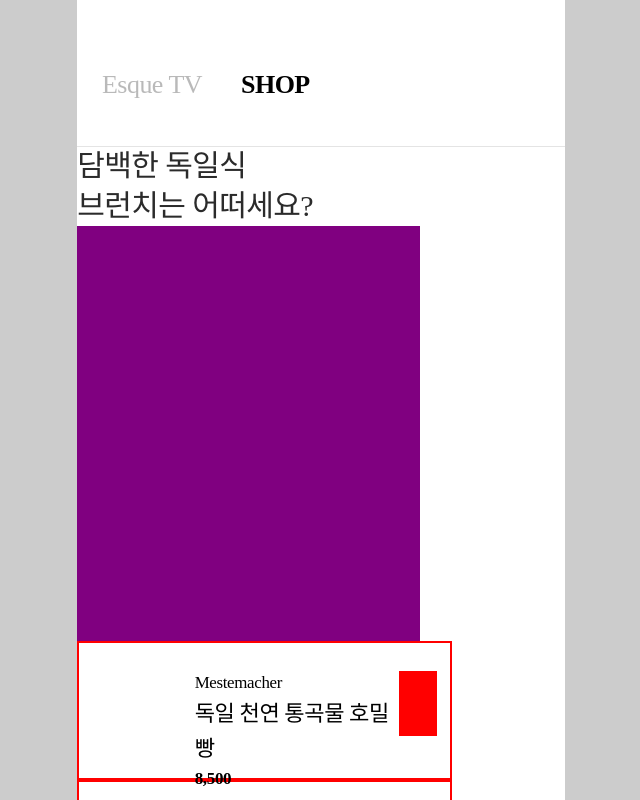
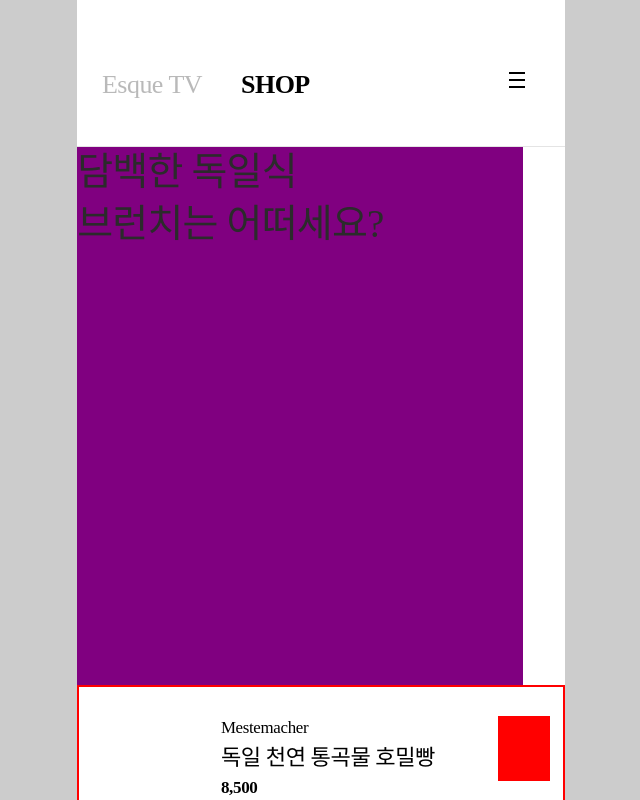
Before and after one commit to puba5/esque-frontend, a Next.js app: page /shop in a window 1280 px wide. Shown: the top 800 px of the page, without its empty margins (319-959 px from the left). Built offline with nearby package versions, Linux system fonts and the light colour scheme; a web font is replaced by a local one.

Commit message:
style : css 옵션 이름 수정
css 옵션 이름 수정 및 헤더 바뀐  디자인 수정

```diff
--- a/src/components/atoms/Btn/hamberger.tsx
+++ b/src/components/atoms/Btn/hamberger.tsx
@@ -11,9 +11,9 @@ export default function Hamberger({ size, color }) {
         fill="none"
         xmlns="http://www.w3.org/2000/svg"
       >
-        <path d="M7 8H23" stroke={color} stroke-width="2" />
-        <path d="M7 15H23" stroke={color} stroke-width="2" />
-        <path d="M7 22H23" stroke={color} stroke-width="2" />
+        <path d="M7 8H23" stroke={color} strokeWidth="2" />
+        <path d="M7 15H23" stroke={color} strokeWidth="2" />
+        <path d="M7 22H23" stroke={color} strokeWidth="2" />
       </svg>
     </Wrapper>
   );
--- a/src/components/atoms/bar/hamberger_divider.tsx
+++ b/src/components/atoms/bar/hamberger_divider.tsx
@@ -5,7 +5,7 @@ export default function HambergerDivider() {
   return (
     <Wrapper>
       <svg width="10" height="2" viewBox="0 0 10 2" fill="none" xmlns="http://www.w3.org/2000/svg">
-        <path fill-rule="evenodd" clip-rule="evenodd" d="M10 1.5H0V0.5H10V1.5Z" fill="white" />
+        <path fillRule="evenodd" clipRule="evenodd" d="M10 1.5H0V0.5H10V1.5Z" fill="white" />
       </svg>
     </Wrapper>
   );
--- a/src/components/organisms/Header/shopHeader.tsx
+++ b/src/components/organisms/Header/shopHeader.tsx
@@ -7,7 +7,7 @@ export default function ShopHeader() {
     <Wrapper>
       <EsqueTV>Esque TV</EsqueTV>
       <Shop>SHOP</Shop>
-      <Hamberger size={1} color={"white"}></Hamberger>
+      <Hamberger size={1} color={"black"}></Hamberger>
     </Wrapper>
   );
 }
--- a/src/components/organisms/Header/videoHeader.tsx
+++ b/src/components/organisms/Header/videoHeader.tsx
@@ -5,7 +5,6 @@ import Hamberger from "@src/components/atoms/Btn/hamberger";
 export default function VideoHeader(props) {
   const { isMenu, setIsMenu } = props;
   const onClickButton = () => {
-    console.log(isMenu);
     if (isMenu == 1) {
       setIsMenu(0);
     }
@@ -34,10 +33,10 @@ const Wrapper = styled.div`
   z-index: 1;
   position: fixed;
   width: 100%;
-  height: 29.1rem;
+  height: 16.5rem;
   color: white;
   background-color: #fff;
-  padding-top: 5rem;
+  padding-top: 0.7rem;
   background: linear-gradient(
     180deg,
     rgba(2, 2, 2, 0.54) 0%,
--- a/src/components/organisms/product/shopProducts.tsx
+++ b/src/components/organisms/product/shopProducts.tsx
@@ -9,29 +9,31 @@ export default function ShopProducts() {
         담백한 독일식 <br />
         브런치는 어떠세요?
       </Desc>
-      <Photo></Photo>
-      <ShopProduct></ShopProduct>
-      <ShopProduct></ShopProduct>
+      <Photo />
+      <ShopProduct />
+      <ShopProduct />
     </Wrapper>
   );
 }
 
 const Wrapper = styled.div`
-  width: 375px;
-  height: 620px;
+  width: 37.5rem;
+  height: 62rem;
 `;
 
 const Desc = styled.div`
+  position: fixed;
   font-style: normal;
   font-weight: 300;
-  font-size: 30px;
-  line-height: 40px;
+  font-size: 3rem;
+  line-height: 4rem;
   letter-spacing: -0.02em;
   color: #2b2b2b;
 `;
+
 const Photo = styled.div`
   padding-left: auto;
-  width: 343px;
-  height: 415px;
+  width: 34.3rem;
+  height: 41.5rem;
   background: purple;
 `;
```
